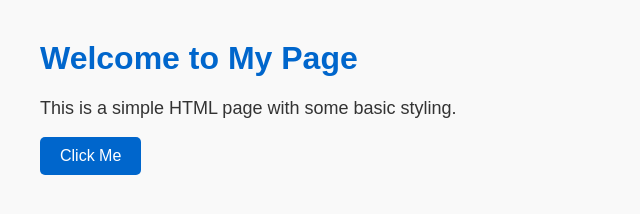
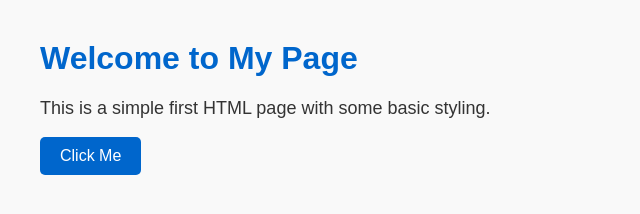
Before and after one commit to rejinkrishnan/Devops, a plain HTML site: page index.html in a window 1280 px wide. Shown: the full height of the page, 0-640 px from the left. Drawn offline with Linux system fonts and the light colour scheme.

Commit message:
Updated index file

```diff
--- a/index.html
+++ b/index.html
@@ -32,7 +32,7 @@
 </head>
 <body>
     <h1>Welcome to My Page</h1>
-    <p>This is a simple HTML page with some basic styling.</p>
+    <p>This is a simple first HTML page with some basic styling.</p>
     <a href="#" class="button">Click Me</a>
 </body>
 </html>
```
